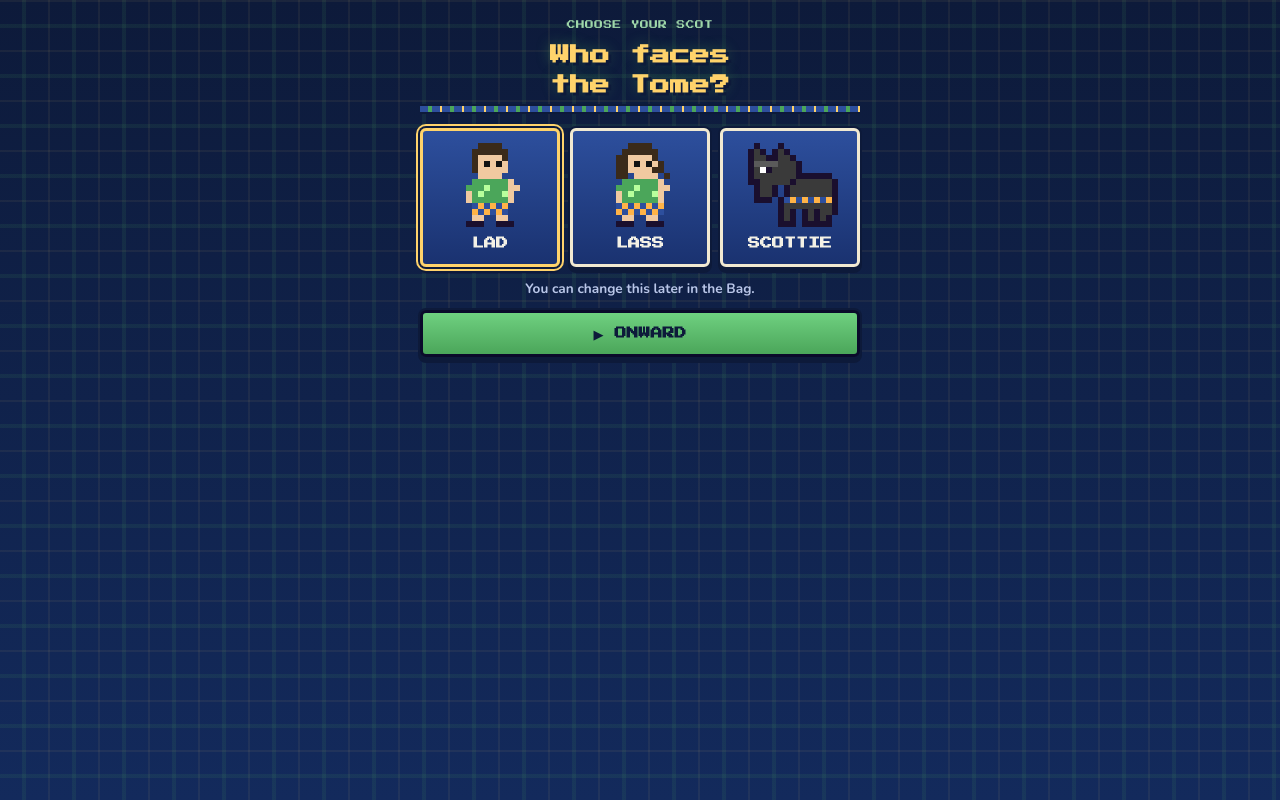
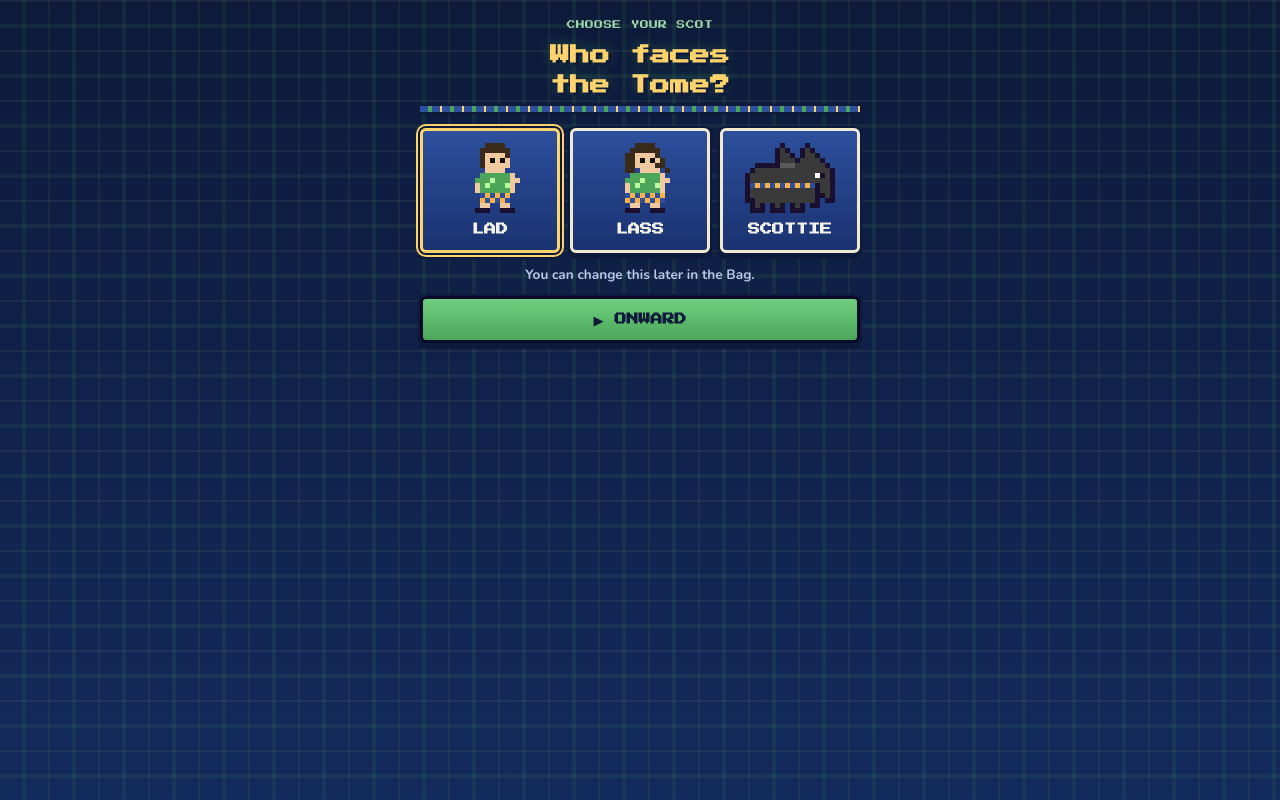
Before and after one commit to ZuzuRocks-2p/Econ-monster, a plain HTML site: page index.html in a window 1280 px wide. Drawn offline with nearby package versions, Linux system fonts and the light colour scheme.

Commit message:
Scottie redrawn in profile with breed proportions
Co-Authored-By: Claude Fable 5.1 <noreply@anthropic.com>
Claude-Session: https://claude.ai/code/session_01Dmugd3LPCsV5trosAtc7nq

```diff
--- a/game.js
+++ b/game.js
@@ -142,20 +142,20 @@ const HEROES={
 "..ss..ss..",
 ".kkk..kkk."]},
  scottie:{name:"Scottie",icon:"🐕",map:[
-"..k...k.........",
-".kek.kek........",
-".keekkeek.......",
-".kEEEEeeek......",
-".kewkeeeek......",
-".keeeeeeekkkkkk.",
-".kkeeeeekeeeeeek",
-"..keek.keeeeeeek",
-"..keek.keeeeeeek",
-"..kkk.kjyjyjyjyk",
-"......keeeeeeeek",
-"......kek.kekeek",
-"......kek.kekek.",
-"......kkk.kkkkk."]}
+"........k....k......",
+".......kek..kek.....",
+".......keek.keek....",
+".......keeekeeeek...",
+"...kkkkkEEEeeeeeek..",
+"..keeeeeeeeeeeeeeek.",
+".keeeeeeeeeeeeewkek.",
+".keeeeeeeeeeeeeeeek.",
+".kjyjyjyjyjyjyjkeek.",
+".keeeeeeeeeeeeekeek.",
+".keeeeeeeeeeeeekkek.",
+".kkeeeeeeeeeeeek.kk.",
+"..kek.kek.kek.kk....",
+"..kkk.kkk.kkk......."]}
 };
 let HERO=HEROES[load("hero","lad")]?HEROES[load("hero","lad")].map:HEROES.lad.map;
 function setHero(k){if(!HEROES[k])return;save("hero",k);HERO=HEROES[k].map}
@@ -205,7 +205,7 @@ function loop(){
   for(let i=0;i<fogN;i++){c.fillStyle=`rgba(123,220,90,${.05+.03*i})`;const fx=(Scene.t*(0.3+i*0.2))%(W+120)-60;c.fillRect(fx,H-40-(i>3?i*8:0)+i*5,120,10)}
   // hero
   drawMap(c,HERO,30,H-30-14*4,4);
-  if(S.hat&&HATMAPS[S.hat]){const hm=HATMAPS[S.hat];const dog=heroKey()==="scottie";drawMap(c,hm,30+(dog?8:(10-hm[0].length)*2),H-30-14*4-hm.length*4+(S.hat==="halo"?-10:4)+(dog?4:0),4)}
+  if(S.hat&&HATMAPS[S.hat]){const hm=HATMAPS[S.hat];const dog=heroKey()==="scottie";drawMap(c,hm,30+(dog?16:(10-hm[0].length)*2),H-30-14*4-hm.length*4+(S.hat==="halo"?-10:4)+(dog?12:0),4)}
   // tome
   const bm=Scene.chapterId?bossMaps(Scene.chapterId):null;
   const M=bm||{idle:TOME_IDLE,cast:TOME_CAST,blink:TOME_BLINK,hit:TOME_HIT,dead:TOME_DEAD};
@@ -422,10 +422,10 @@ function result(){
 // ---------- HERO PICKER ----------
 function pickHero(){
   app.innerHTML=`<header class="title"><p class="eyebrow">Choose your Scot</p><h1>Who faces<br>the Tome?</h1><div class="tartan" aria-hidden="true"></div></header>
-  <div class="heroes">${Object.entries(HEROES).map(([k,h])=>`<button class="ghost heroBtn ${heroKey()===k?"on":""}" data-h="${k}"><canvas width="96" height="84" data-c="${k}"></canvas><span class="lbl">${esc(h.name).toUpperCase()}</span></button>`).join("")}</div>
+  <div class="heroes">${Object.entries(HEROES).map(([k,h])=>`<button class="ghost heroBtn ${heroKey()===k?"on":""}" data-h="${k}"><canvas width="100" height="70" data-c="${k}"></canvas><span class="lbl">${esc(h.name).toUpperCase()}</span></button>`).join("")}</div>
   <p class="muted small" style="text-align:center">You can change this later in the Bag.</p>
   <button class="big center" id="go"><span class="lbl">▶ ONWARD</span></button>`;
-  document.querySelectorAll("canvas[data-c]").forEach(cv=>{const c=cv.getContext("2d");c.imageSmoothingEnabled=false;{const m=HEROES[cv.dataset.c].map;drawMap(c,m,(16-m[0].length)*3,0,6)}});
+  document.querySelectorAll("canvas[data-c]").forEach(cv=>{const c=cv.getContext("2d");c.imageSmoothingEnabled=false;{const m=HEROES[cv.dataset.c].map;drawMap(c,m,(20-m[0].length)*3,0,5)}});
   document.querySelectorAll(".heroBtn").forEach(b=>b.onclick=()=>{setHero(b.dataset.h);SFX.click();document.querySelectorAll(".heroBtn").forEach(x=>x.classList.toggle("on",x===b))});
   $("#go").onclick=()=>{if(!load("hero",null))setHero("lad");SFX.loot();home()};
 }
--- a/index.html
+++ b/index.html
@@ -202,7 +202,7 @@ button.opt.right{animation:popIn .3s}
 .sndHint{position:absolute;left:50%;bottom:8px;transform:translateX(-50%);font-family:var(--pixel);font-size:.5rem;color:#fff;background:rgba(13,26,58,.8);border:2px solid var(--line);padding:6px 10px;border-radius:4px;animation:blink 1.4s infinite;pointer-events:none;white-space:nowrap}
 .heroes{display:grid;grid-template-columns:repeat(3,1fr);gap:10px}
 .heroBtn{align-items:center;text-align:center;gap:8px;padding:12px 6px}
-.heroBtn canvas{image-rendering:pixelated;width:96px;height:84px;max-width:100%}
+.heroBtn canvas{image-rendering:pixelated;width:100px;height:70px;max-width:100%}
 .heroBtn.on{border-color:#ffd36b;box-shadow:0 0 0 2px #0d1a3a,0 0 0 4px #ffd36b,0 4px 0 2px #0d1a3a}
 .review{padding-left:20px;display:flex;flex-direction:column;gap:10px;margin:0}
 .review li{line-height:1.35}
```
